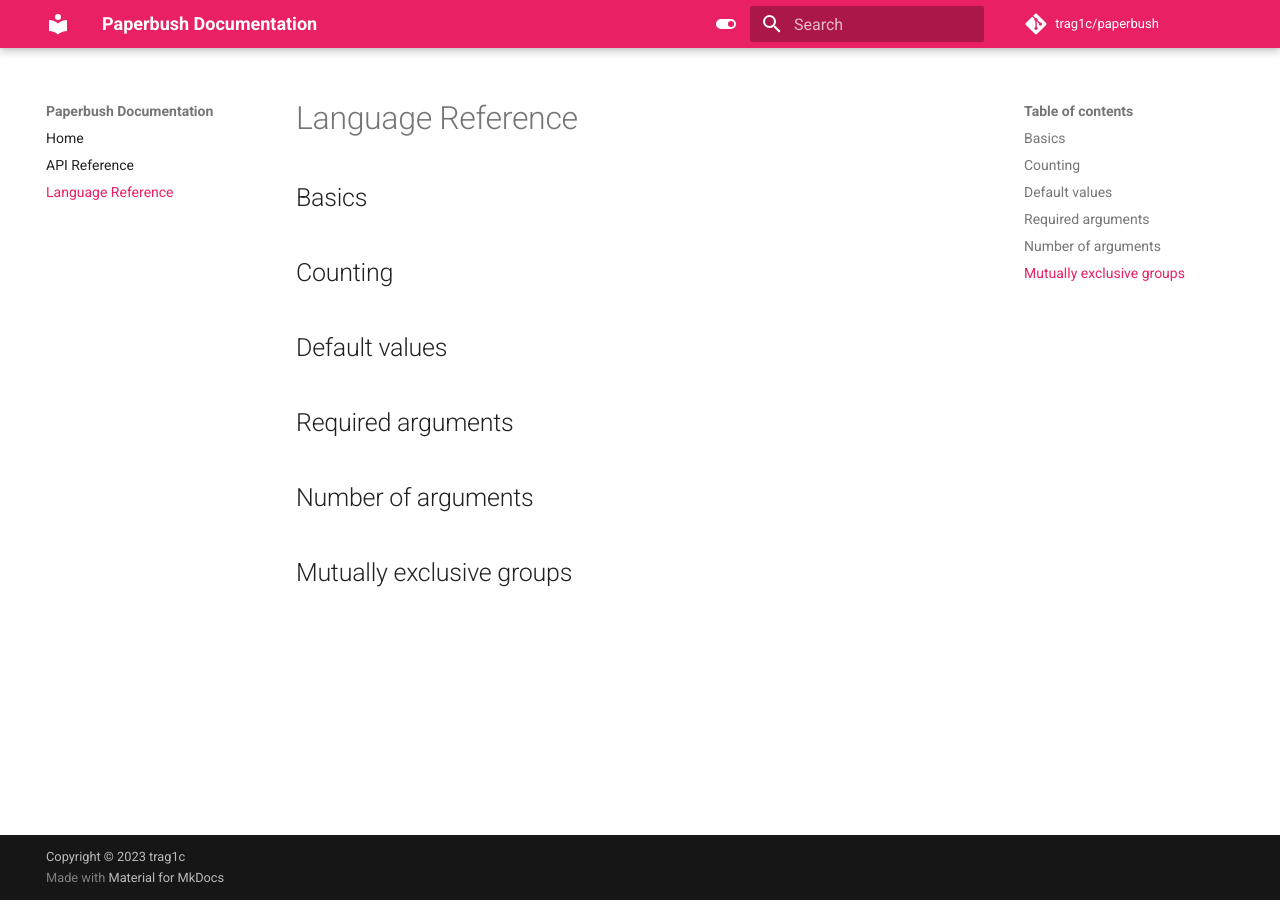
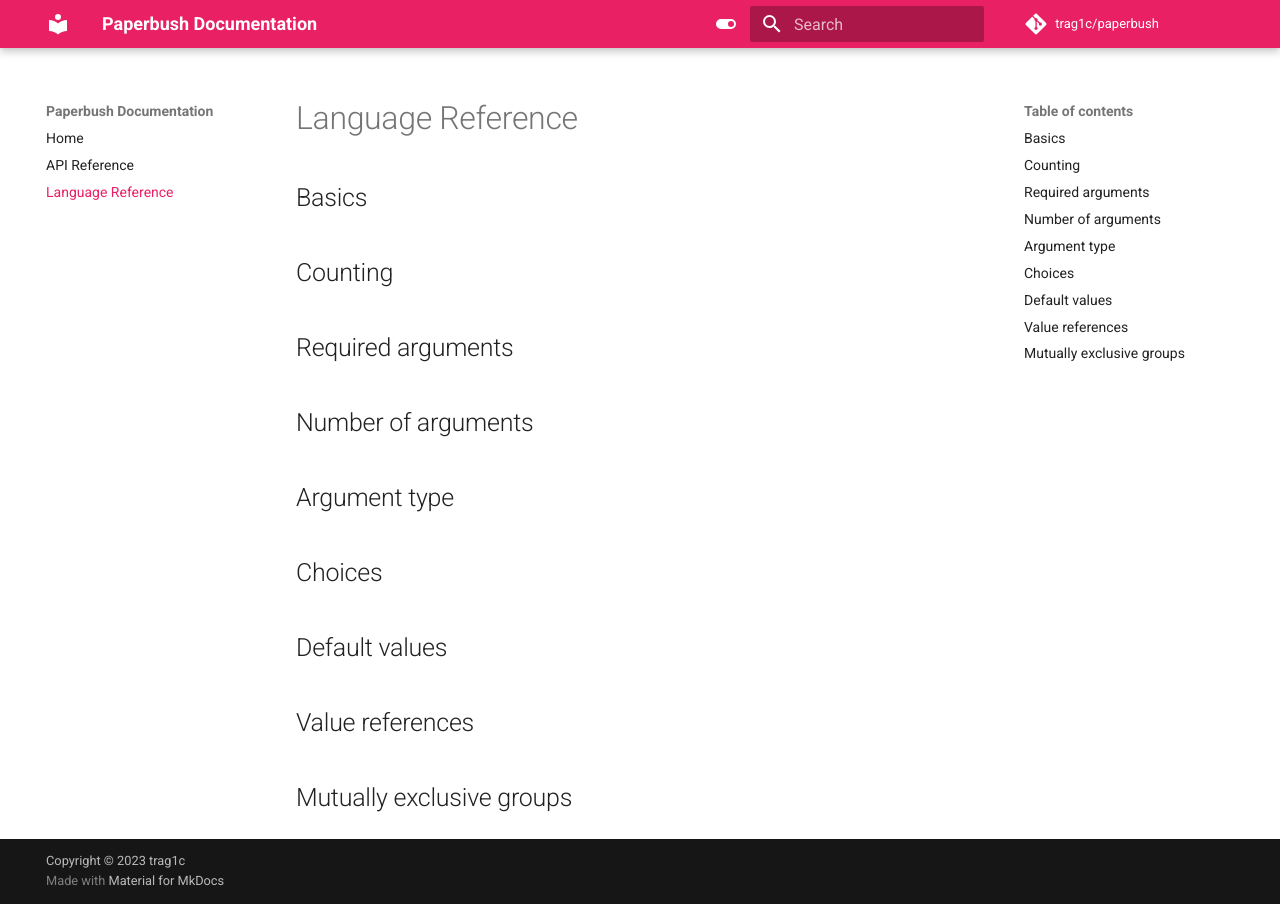
Before and after one commit to trag1c/paperbush, an MkDocs documentation site: the page built from docs/dsl.md, in a window 1280 px wide. Built offline with MkDocs 1.6.1 and Material for MkDocs 9.7.7, drawn with Linux system fonts in a browser that asks for light colours; comment, search, counter and statistics services are not loaded.

Commit message:
Added more sections

```diff
--- a/docs/dsl.md
+++ b/docs/dsl.md
@@ -2,7 +2,10 @@
 
 ## Basics
 ## Counting
-## Default values
 ## Required arguments
 ## Number of arguments
+## Argument type
+## Choices
+## Default values
+## Value references
 ## Mutually exclusive groups
```
